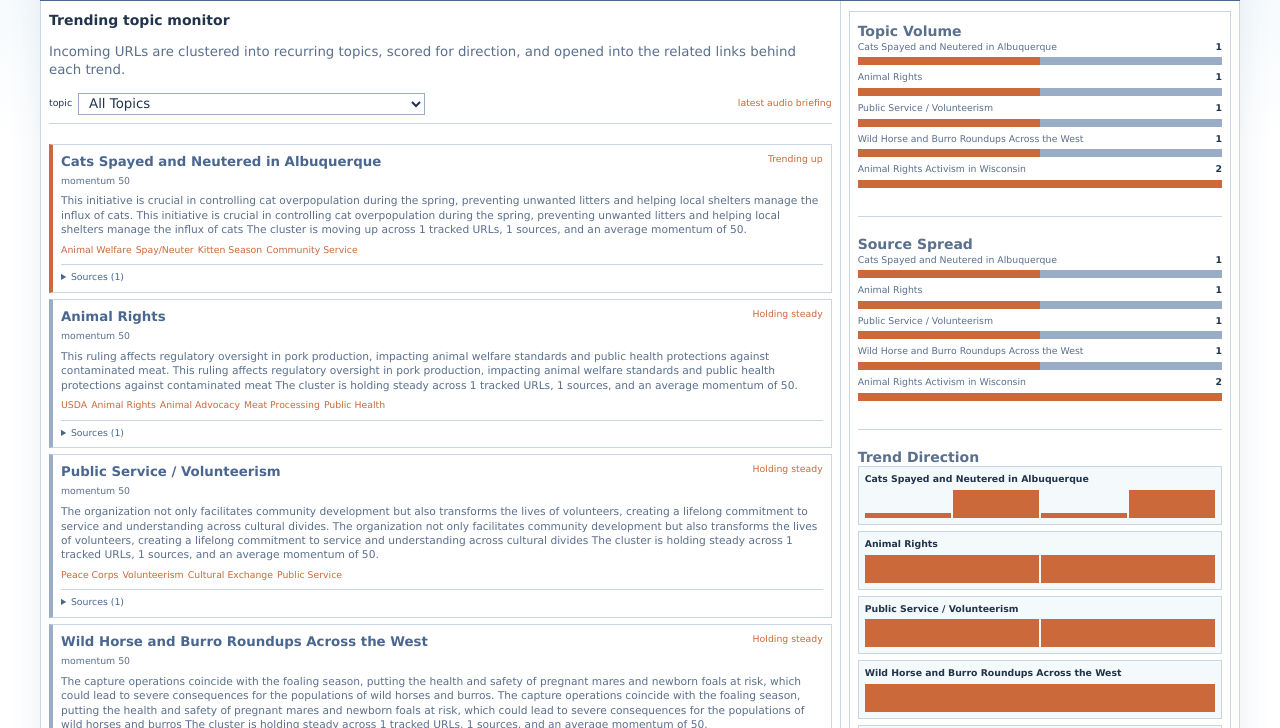
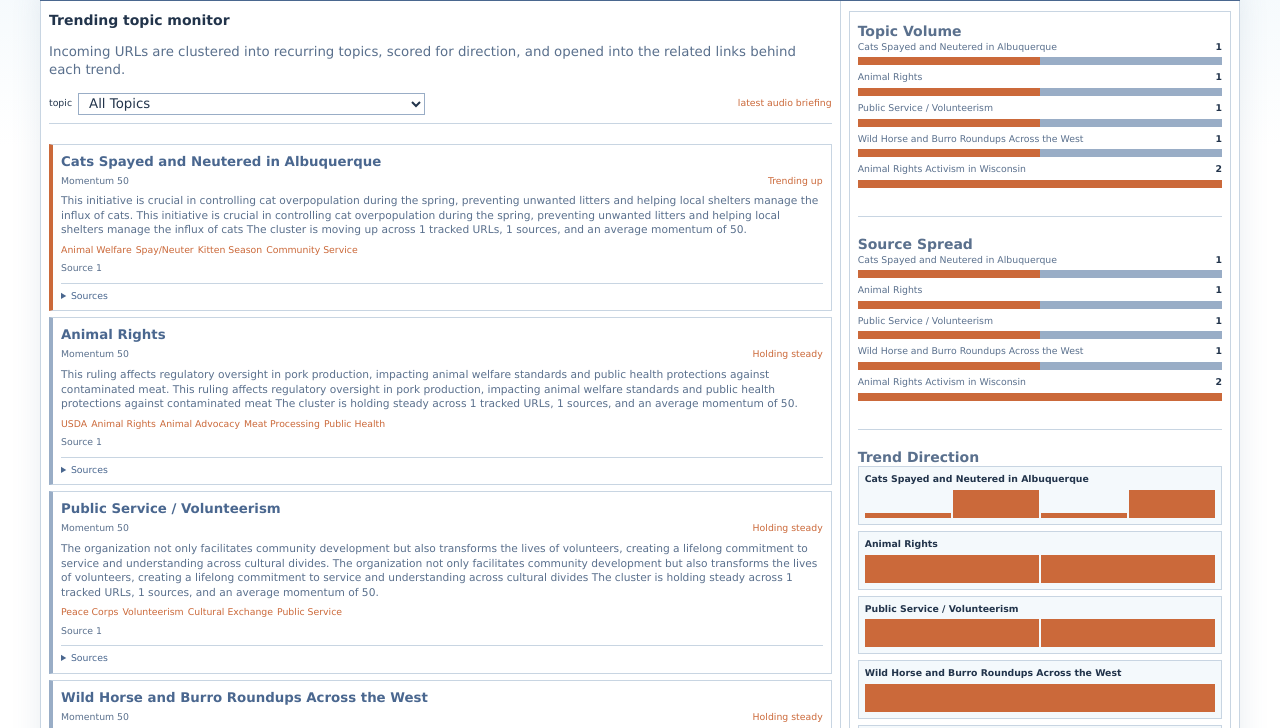
Before and after one commit to ScottinDC/TrendingStorylineMonitor, a website: page index.html in a window 1280 px wide. Shown: the part 33-761 px from the top of the page. Drawn offline with Linux system fonts and the light colour scheme.

Commit message:
Refine topic card metadata layout

```diff
--- a/app.js
+++ b/app.js
@@ -528,10 +528,10 @@ function renderTopicFeed() {
     header.innerHTML = `
       <div class="topic-card-top">
         <strong>${entry.topic}</strong>
-        <span class="direction-pill">${entry.direction.label}</span>
       </div>
       <div class="topic-card-meta">
-        <span>momentum ${entry.avgMomentum}</span>
+        <span>Momentum ${entry.avgMomentum}</span>
+        <span class="direction-pill">${entry.direction.label}</span>
       </div>
     `;
     header.addEventListener("click", () => selectTopic(entry.topic));
@@ -547,12 +547,17 @@ function renderTopicFeed() {
     entry.tags.forEach((tag) => tagRow.append(tagLink(tag)));
     article.append(tagRow);
 
+    const sourceCount = document.createElement("p");
+    sourceCount.className = "topic-source-count";
+    sourceCount.textContent = `Source ${entry.outlets}`;
+    article.append(sourceCount);
+
     const details = document.createElement("details");
     details.className = "url-dropdown";
     details.open = activeTopic === entry.topic;
 
     const summaryRow = document.createElement("summary");
-    summaryRow.textContent = `Sources (${entry.urls.length})`;
+    summaryRow.textContent = "Sources";
     details.append(summaryRow);
 
     const urlList = document.createElement("ul");
--- a/styles.css
+++ b/styles.css
@@ -228,6 +228,12 @@ button {
   margin-top: 6px;
 }
 
+.topic-source-count {
+  margin: 6px 0 0;
+  color: var(--muted);
+  font-size: 7pt;
+}
+
 .tag {
   color: var(--accent);
   text-decoration: none;
@@ -371,6 +377,7 @@ button {
   margin-top: 4px;
   color: var(--muted);
   font-size: 7pt;
+  align-items: center;
 }
 
 .direction-pill {
```
